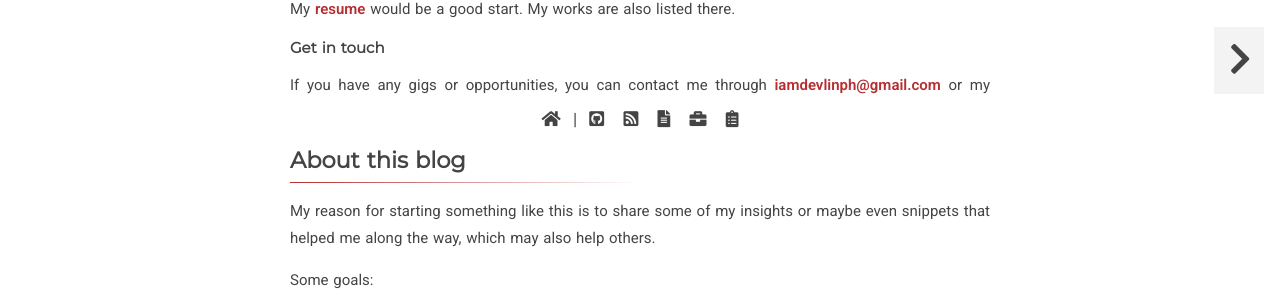
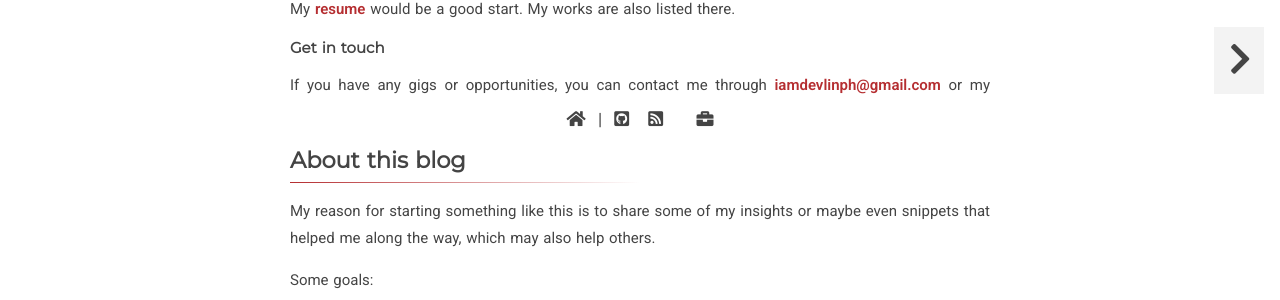
Before and after one commit to iamdevlinph/iamdevlinph.github.io-jekyll, a Jekyll site: the page built from _posts/2017-10-09-hi.md, in a window 1280 px wide. Shown: the part 756-1056 px from the top of the page. Built offline with Jekyll 4.4.1, drawn with Linux system fonts in a browser that asks for light colours; nearby versions of some CDN libraries; comment, search, counter and statistics services are not loaded.

Commit message:
update links for images

```diff
--- a/_includes/footer.html
+++ b/_includes/footer.html
@@ -1,11 +1,11 @@
 <div id='social' class='center'>
-    <a href='https://iamdevlinph.com/'><i class="fas fa-home"></i></a>
+    <a href='https://iamdevlinph.github.io/me/'><i class="fas fa-home"></i></a>
     <a href='#' class="social--icon-no-margin"> | </a>
     <a href='https://github.com/iamdevlinph'><i class="fab fa-github-square"></i></a>
     <a href="https://iamdevlinph.github.io/blog/"><i class="fas fa-rss-square"></i></a>
-    <a href="https://resume.iamdevlinph.com/"><i class="fas fa-file-alt"></i></a>
+    <a href="https://iamdevlinph.github.io/resume/><i class="fas fa-file-alt"></i></a>
     <a href="./stuff.html"><i class="fas fa-briefcase"></i></a>
-    <a href="https://projects-tracker.iamdevlinph.com/"><i class="fas fa-clipboard-list"></i></a>
+    <!-- <a href="https://projects-tracker.iamdevlinph.com/"><i class="fas fa-clipboard-list"></i></a> -->
     <!-- <a href='https://www.linkedin.com/in/iamdevlinph'><i class="fab fa-linkedin"></i></a> -->
     <!-- <a href='https://stackoverflow.com/users/4620773/iamdevlinph'><i class="fab fa-stack-overflow"></i></a> -->
     <!-- <a href='https://twitter.com/iamdevlinph'><i class='fa fa-twitter'></i></a> -->
--- a/_posts/2017-10-09-hi.md
+++ b/_posts/2017-10-09-hi.md
@@ -27,7 +27,7 @@
 
 I'm still on my first company with no other gigs, not really that much to show.
 
-My [resume](https://resume.iamdevlinph.com/) would be a good start. My works are also listed there.
+My [resume](https://iamdevlinph.github.io/resume/) would be a good start. My works are also listed there.
 
 ### Get in touch
 
```
Also changed, not shown: _posts/2018-03-06-css-grid-in-action.md (+1 -1 lines).
